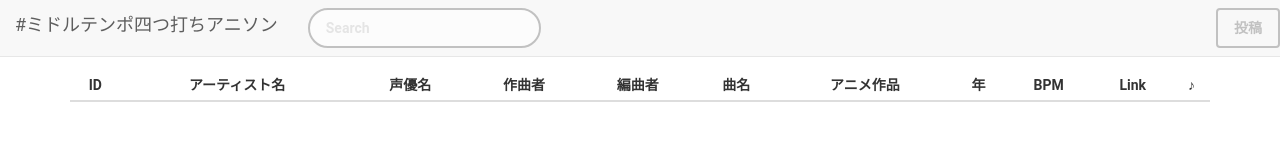
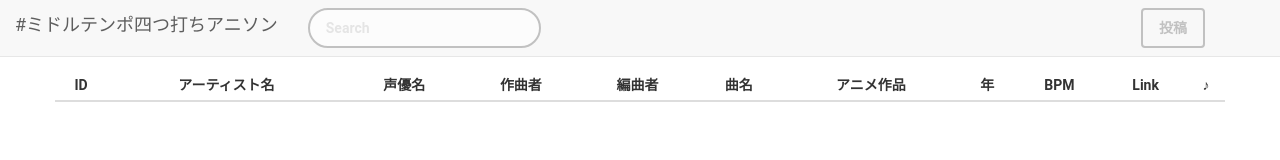
Before and after one commit to mid4anison/mid4anison, a plain HTML site: page index.html in a window 1280 px wide. Drawn offline with nearby package versions, Linux system fonts and the light colour scheme; no server answers.

Commit message:
Editing margin
Changed following
.navbar-right { margin-right: 0px;} -> 60px
.container {
 padding-right: 15px;
 padding-left: 15px;
} -> 0px

```diff
--- a/assets/css/style.css
+++ b/assets/css/style.css
@@ -44,3 +44,15 @@ body {
 th {
     cursor:pointer;
 }
+
+.navbar-right {
+    float: right !important;
+    margin-right: 60px;
+}
+
+.container {
+    padding-right: 0px;
+    padding-left: 0px;
+    margin-right: auto;
+    margin-left: auto;
+}
```
